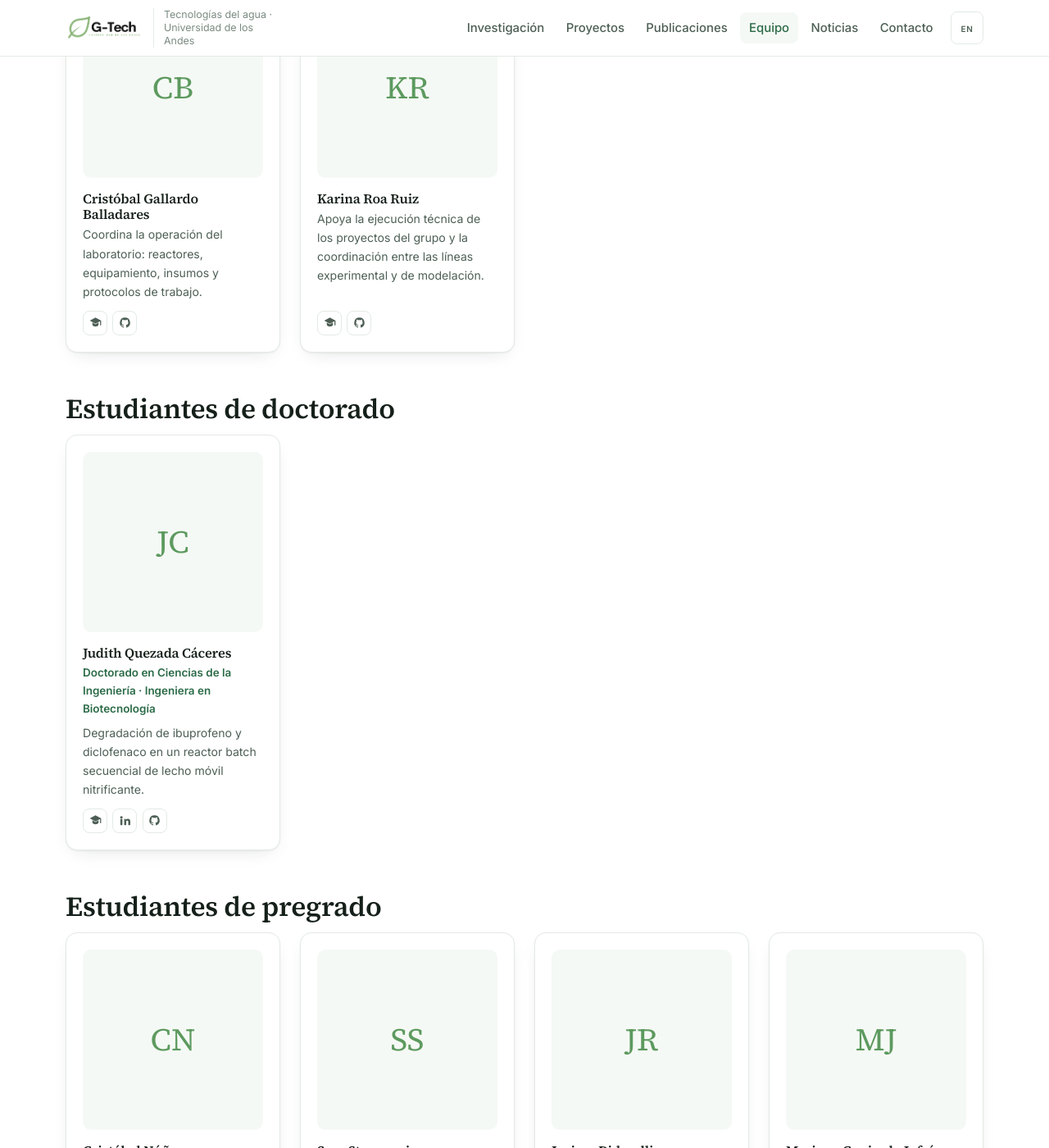
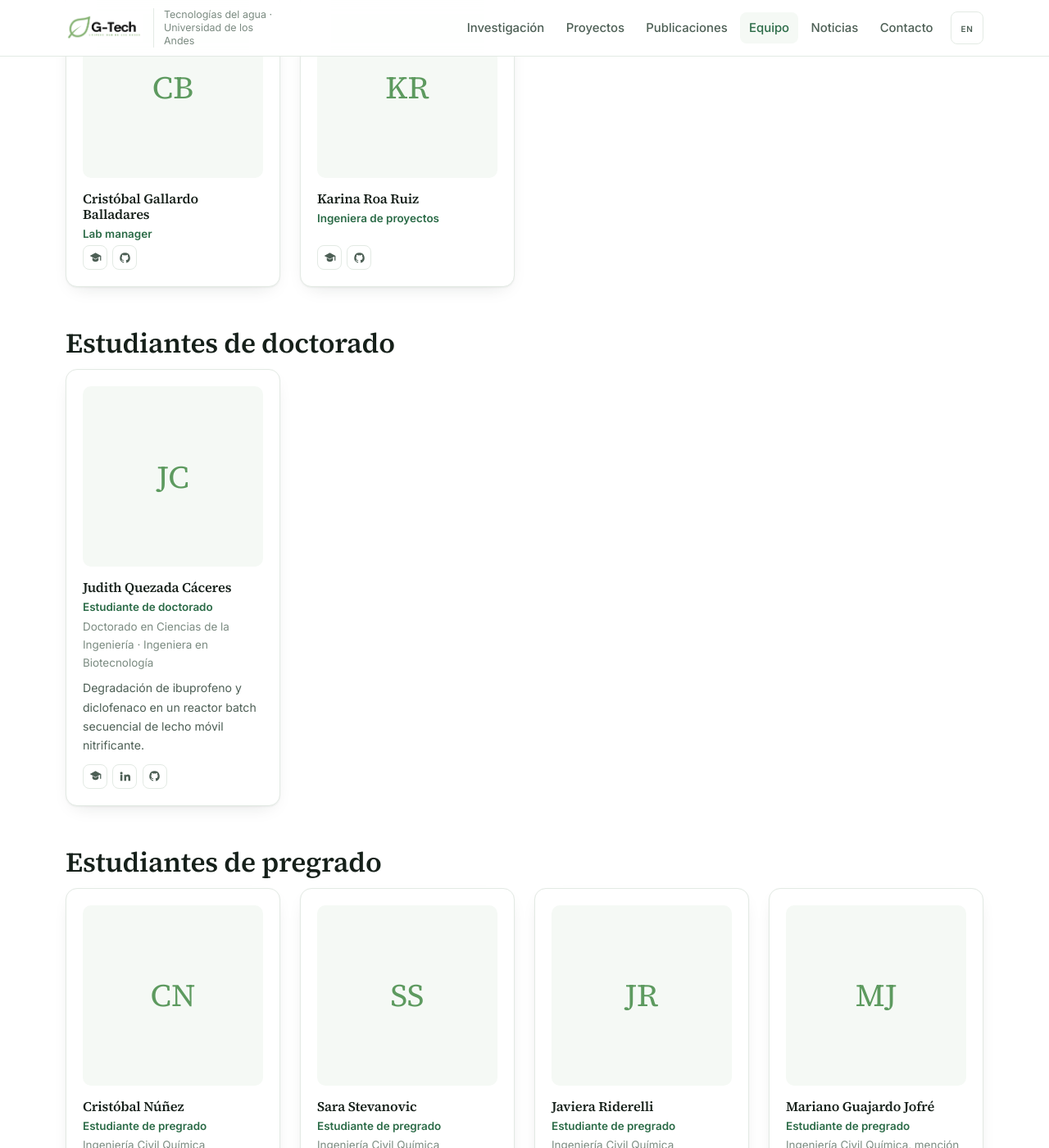
Before and after one commit to labgtechaguas/labgtechaguas.github.io, a Jekyll site: the page built from equipo.html, in a window 1280 px wide and 1400 px high, scrolled down 1633 px. Shown: the whole window at 82% size. Built offline with Jekyll 4.4.1, drawn with Linux system fonts in a browser that asks for light colours; some of the changed text lies outside the part shown.

Commit message:
Staff solo con cargo y cargo visible en las tarjetas compactas

```diff
--- a/_data/people.yml
+++ b/_data/people.yml
@@ -112,8 +112,8 @@
     es: ""
     en: ""
   focus:
-    es: "Coordina la operación del laboratorio: reactores, equipamiento, insumos y protocolos de trabajo."
-    en: "Coordinates day-to-day lab operations: reactors, equipment, supplies and working protocols."
+    es: ""
+    en: ""
   links:
     email: ""
     orcid: ""
@@ -130,8 +130,8 @@
     es: ""
     en: ""
   focus:
-    es: "Apoya la ejecución técnica de los proyectos del grupo y la coordinación entre las líneas experimental y de modelación."
-    en: "Supports the technical execution of the group's projects and coordination between the experimental and modelling lines."
+    es: ""
+    en: ""
   links:
     email: ""
     orcid: ""
--- a/_includes/person-mini.html
+++ b/_includes/person-mini.html
@@ -13,6 +13,9 @@
     {% endif %}
   </div>
   <h3 class="mini__name">{{ person.name }}</h3>
+  {% if person.role and person.role[page.lang] != "" %}
+    <p class="mini__role">{{ person.role[page.lang] }}</p>
+  {% endif %}
   {% if person.program and person.program[page.lang] != "" %}
     <p class="mini__program">{{ person.program[page.lang] }}</p>
   {% endif %}
--- a/assets/css/style.css
+++ b/assets/css/style.css
@@ -365,7 +365,9 @@ p  { margin: 0 0 1em; }
 .mini__photo img { width: 100%; height: 100%; object-fit: cover; }
 .mini__initials { font-family: var(--serif); font-size: 2.4rem; color: var(--green-mid); }
 .mini__name { font-size: 1.02rem; margin-bottom: .15em; }
-.mini__program { font-size: .84rem; color: var(--green-deep); font-weight: 600; margin-bottom: .5em; }
+.mini__role { font-size: .84rem; color: var(--green-deep); font-weight: 600; margin-bottom: .2em; }
+.mini__program { font-size: .84rem; color: var(--ink-faint); margin-bottom: .6em; }
+.mini__role + .mini__program { margin-top: -.1em; }
 .mini__focus { font-size: .88rem; color: var(--ink-soft); margin-bottom: .8em; flex: 1; }
 .mini__links { display: flex; gap: .4rem; list-style: none; margin: auto 0 0; padding: 0; }
 .mini__links a {
```
Also changed, not shown: README.md.
